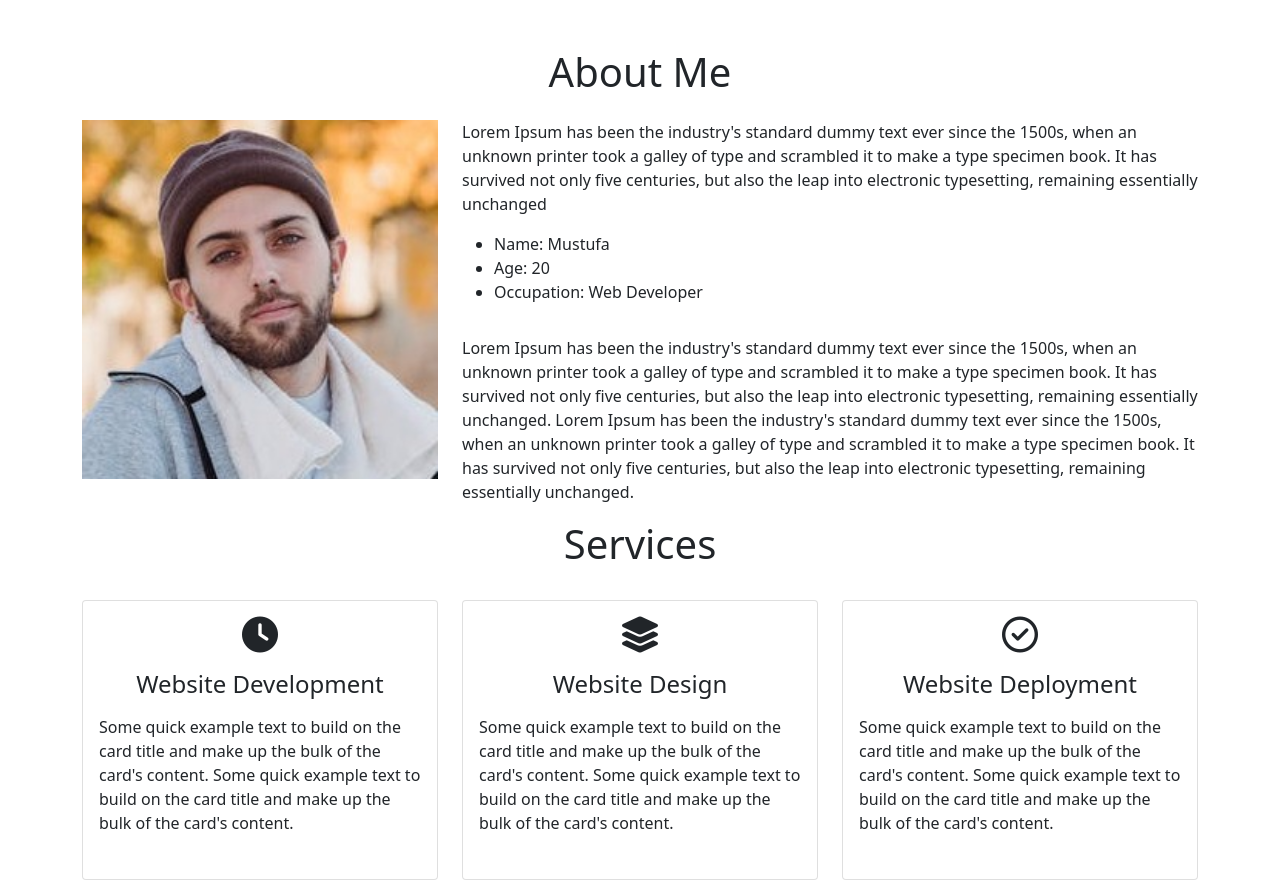
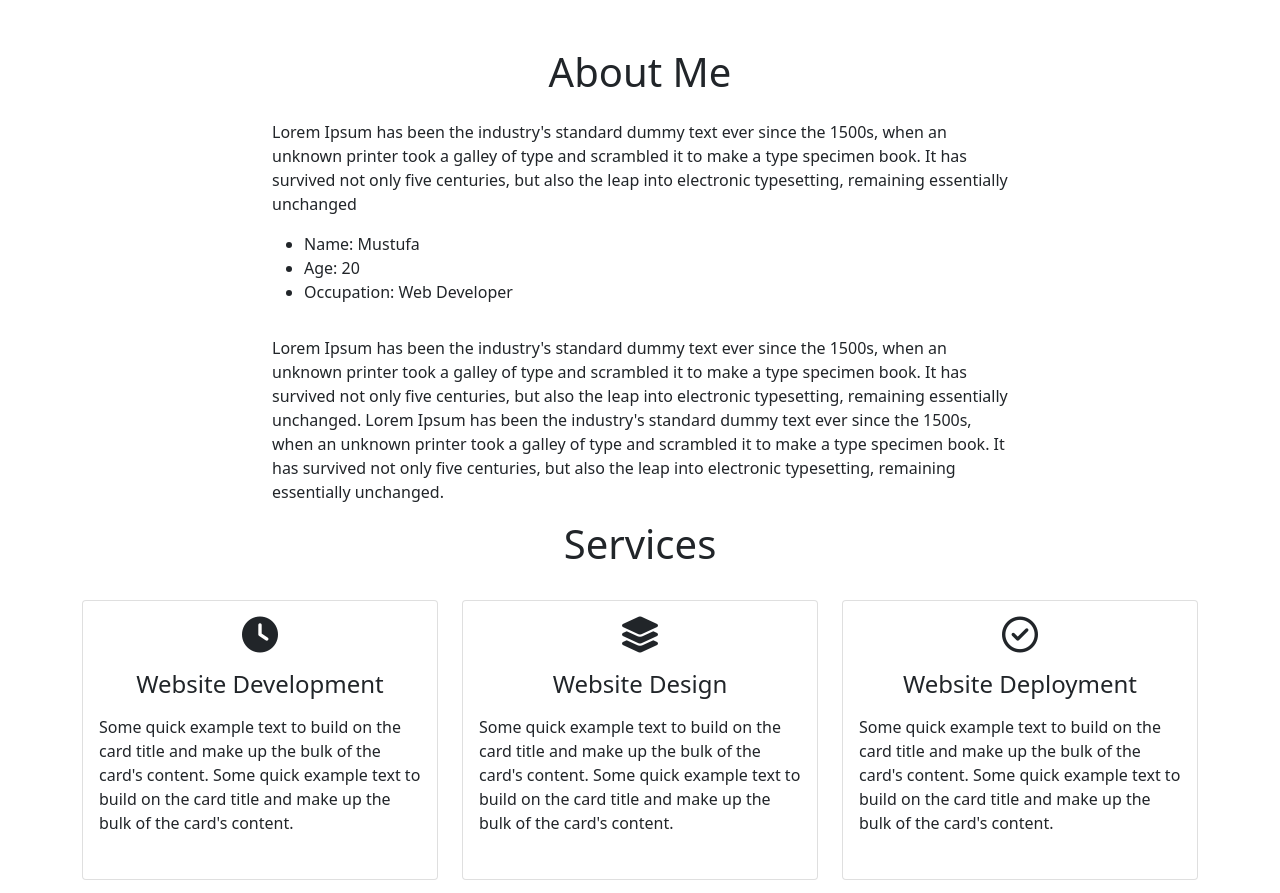
Before and after one commit to mustafa-tola/mustafa-portfolio, a plain HTML site: page index.html in a window 1280 px wide. Shown: the part 800-1693 px from the top of the page. Drawn offline with nearby package versions, Linux system fonts and the light colour scheme; a script that the page names is missing.

Commit message:
Updated Portfolio Project

```diff
--- a/index.html
+++ b/index.html
@@ -60,8 +60,7 @@
         <div class="container mt-4 pt-4">
             <h1 class="text-center">About Me</h1>
             <div class="row mt-4">
-                <div class="col-lg-4">
-                    <img src="images/about.jpeg" class="imageAboutPage" alt="">
+                <div class="col-lg-2">
                 </div>
 
                 <div class="col-lg-8">
```
